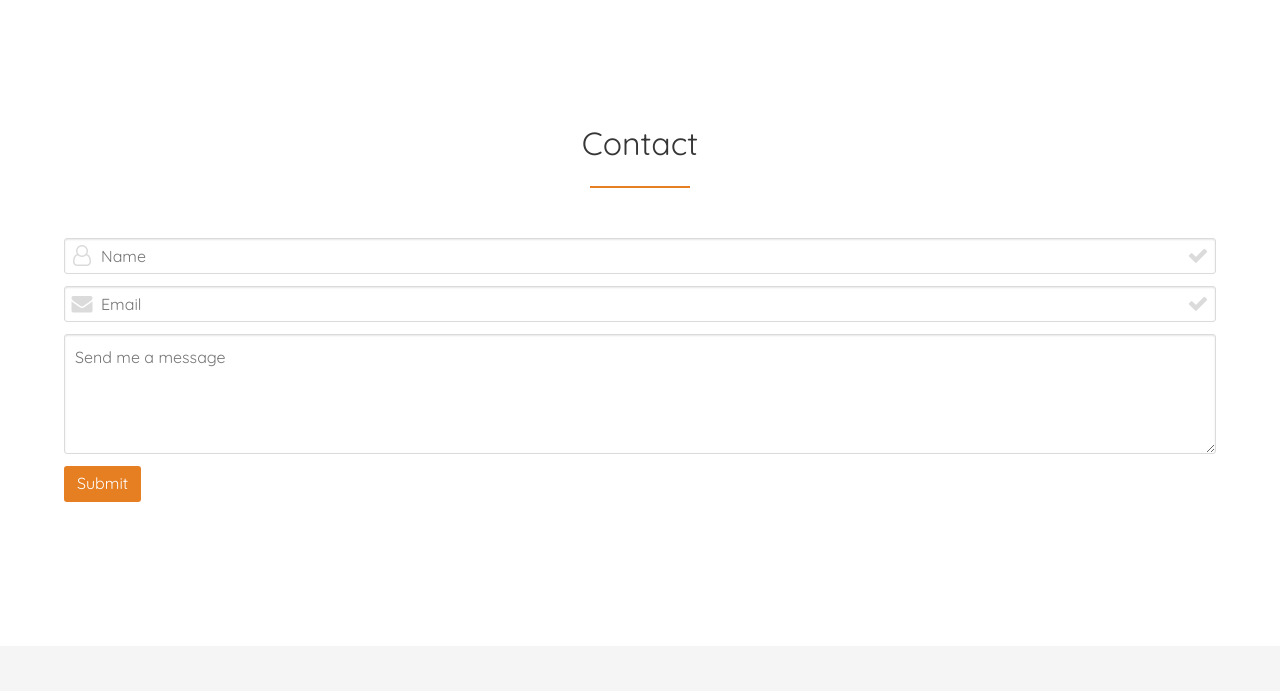
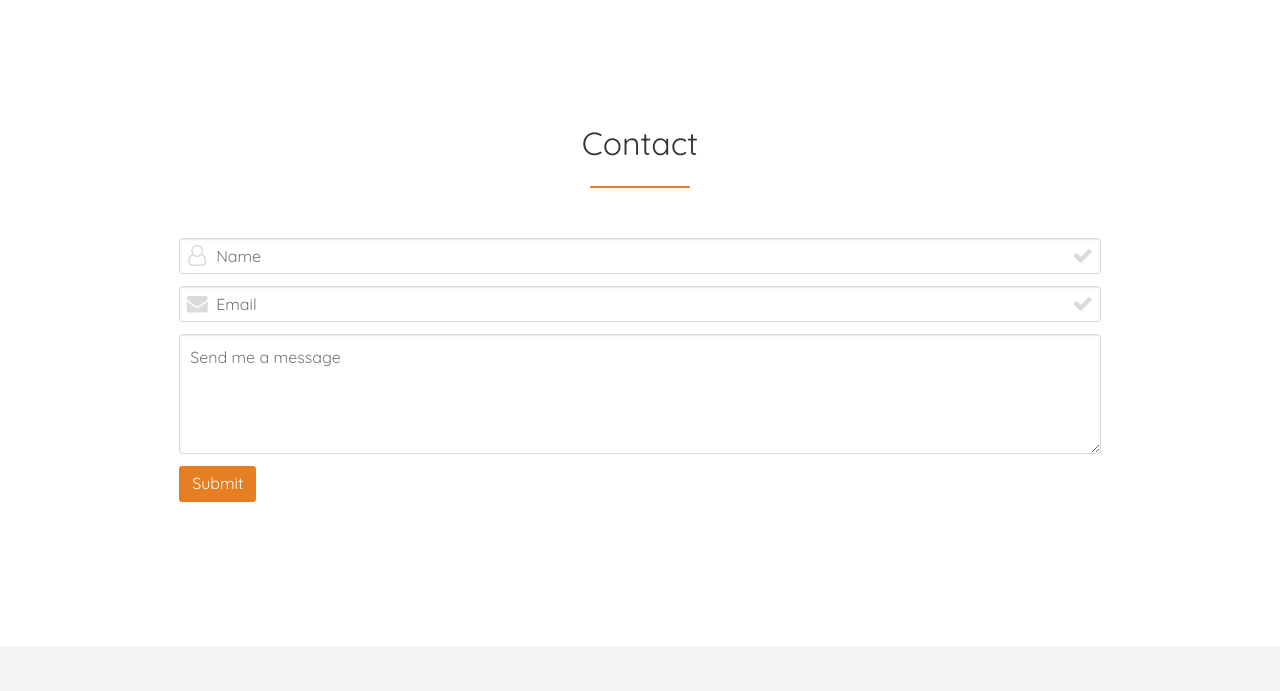
Before and after one commit to shellytang/project-portfolio, a website: page index.html in a window 1280 px wide. Shown: the part 3182-3873 px from the top of the page. Drawn offline with Linux system fonts and the light colour scheme.

Commit message:
resized form for desktop

```diff
--- a/scss/main.scss
+++ b/scss/main.scss
@@ -116,6 +116,14 @@ form {
   @include top-spacing;
 }
 
+@include desktop {
+  form {
+    max-width: 80%;
+    margin-left: 10%;
+    margin-right: 10%;
+  }
+}
+
 .fa-github {
   color: $github-social;
   @include lighten-social-icon($github-social);
```
Also changed, not shown: css/main.css.
